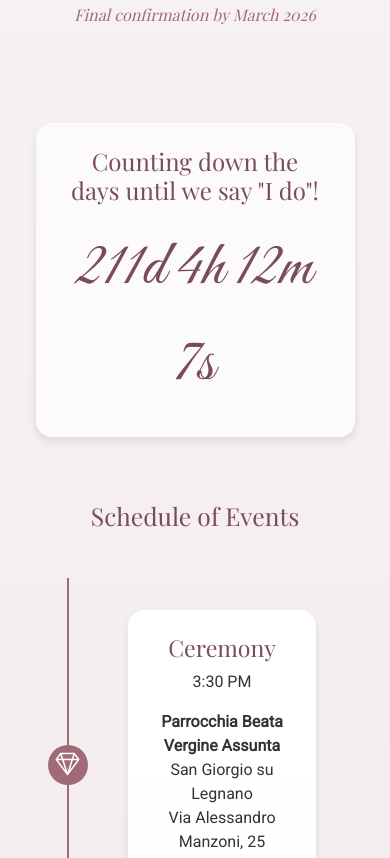
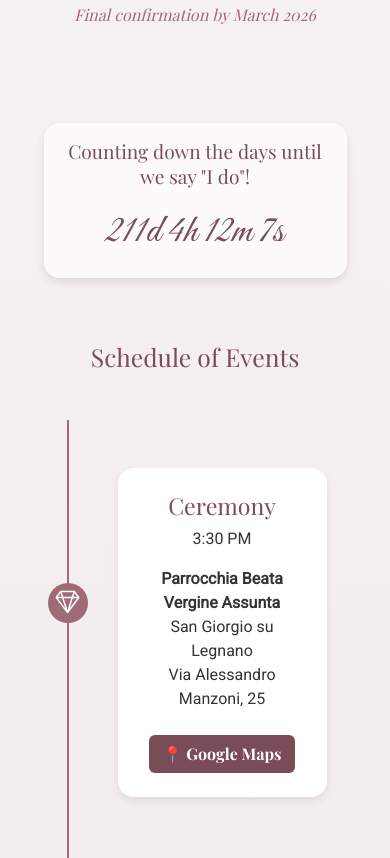
Before and after one commit to Matteo-Negro/claudia-matteo-2026, a plain HTML site: page index.html in a window 390 px wide. Shown: the part 686-1544 px from the top of the page. Drawn offline with nearby package versions, Linux system fonts and the light colour scheme.

Commit message:
fix mobile style

```diff
--- a/style.css
+++ b/style.css
@@ -419,3 +419,38 @@ a.button:hover {
       margin: 1rem auto 0 auto;
     }
   }
+
+/* Mobile Responsive Styles */
+@media (max-width: 768px) {
+    /* Countdown Mobile Styles */
+    .countdown-container {
+        font-size: 1.5rem;
+        padding: 1rem 1.2rem;
+        margin: 0 0.5rem;
+        max-width: calc(100vw - 1rem);
+    }
+
+    .countdown-title {
+        font-size: 1.2rem;
+        margin-bottom: 0.8rem;
+        line-height: 1.3;
+    }
+
+    .countdown {
+        font-size: 2.5rem;
+    }
+
+    .timeline {
+        padding: 1rem 0;
+    }
+
+    .timeline-content {
+        width: 100% !important;
+    }
+
+    .timeline-item {
+        margin-bottom: 2rem !important;
+        margin-top: 2rem !important;
+        padding: 0 !important;
+    }
+}
```
